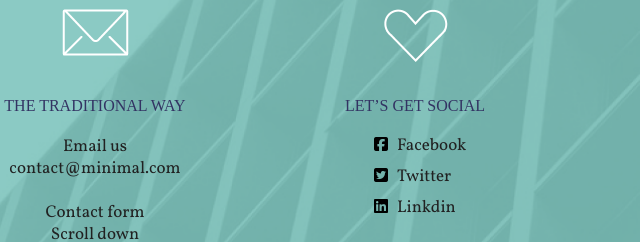
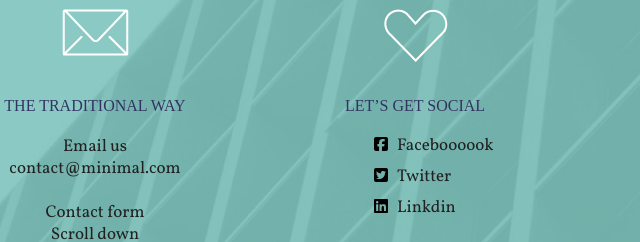
Before and after one commit to tykhonovao/Minimal, a plain HTML site: page index.html in a window 1280 px wide. Shown: the part 1466-1708 px from the top of the page, 545-1185 px from the left. Drawn offline with Linux system fonts and the light colour scheme; a web font is replaced by a local one.

Commit message:
change facebooook

```diff
--- a/index.html
+++ b/index.html
@@ -125,7 +125,7 @@
             <li>
               <i class="fa-brands fa-square-facebook"></i>
               <a href="#" class="a">
-                Facebook
+                Faceboooook
               </a>
             </li>
             <li>
```
